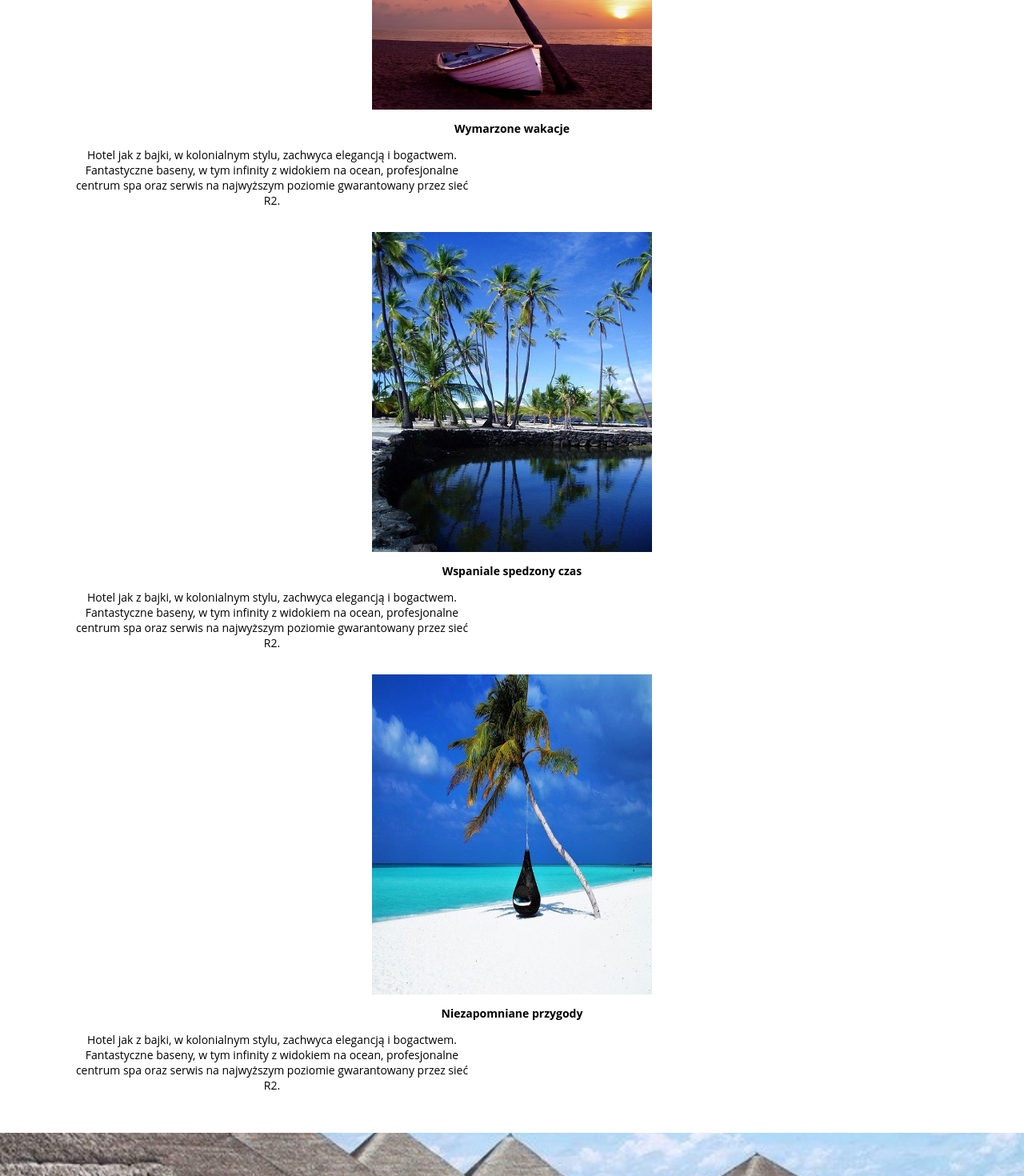
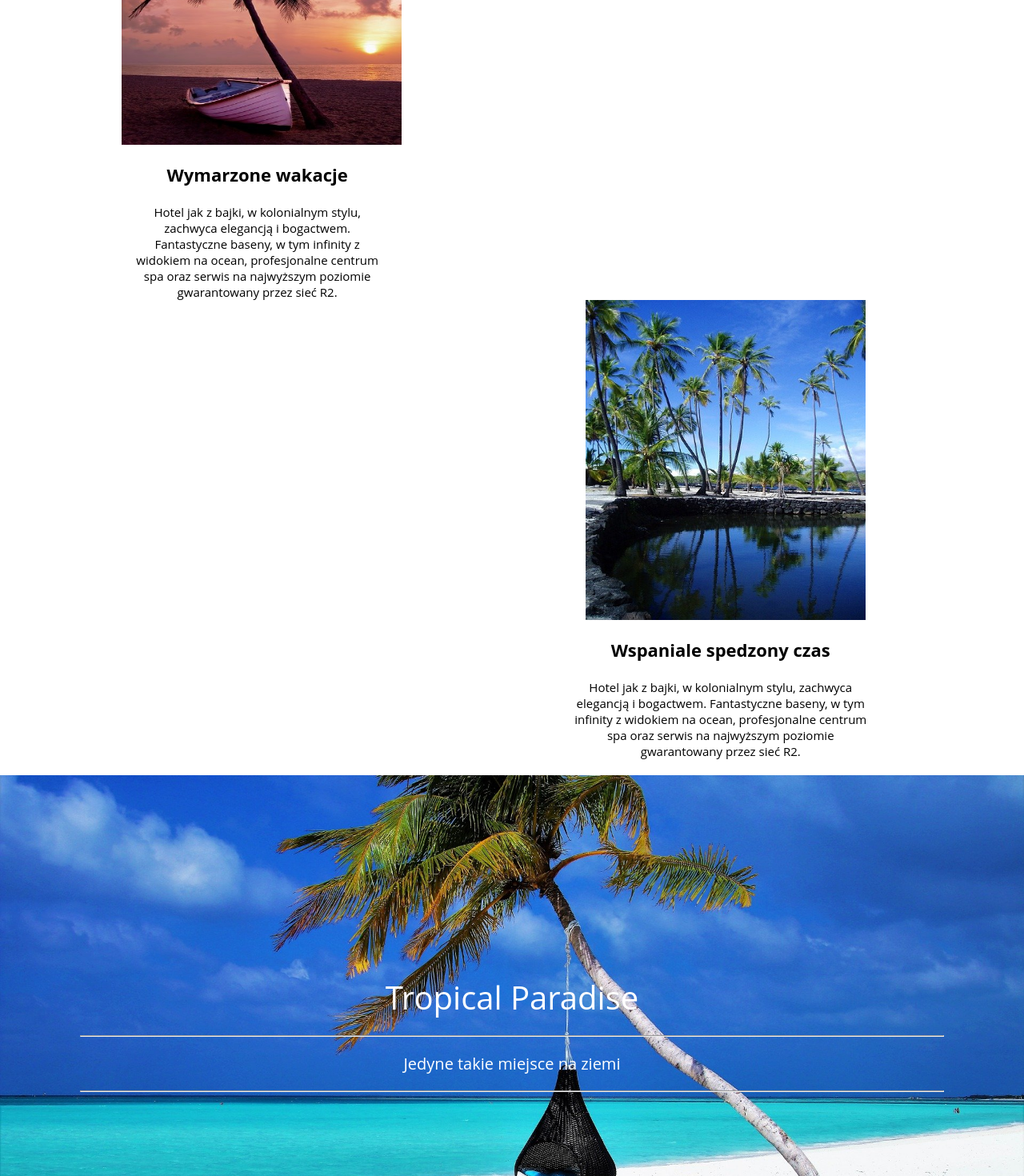
Before and after one commit to Szymofcion/React-Holiday, a React (Create React App) app: page / in a window 1280 px wide. Shown: the part 1040-2510 px from the top of the page at 80% size. Built offline with nearby package versions, Linux system fonts and the light colour scheme; no server answers.

Commit message:
added rwd

```diff
--- a/src/component/Dreams.js
+++ b/src/component/Dreams.js
@@ -1,6 +1,6 @@
 import Boat from "./img/boat_640.jpg";
-import Hawaii from './img/hawaii_640.jpg'
-import Maldives from './img/maldives4_640.jpg'
+import Hawaii from "./img/hawaii_640.jpg";
+import Maldives from "./img/maldives4_640.jpg";
 import "./Dreams.scss";
 
 const Dreams = () => {
@@ -8,11 +8,12 @@ const Dreams = () => {
     <main className="dreams">
       <div className="wrapper">
         <h2 className="section-heading"> Spełniaj marzenia</h2>
-        <div className="dreams__box">
+        <div className="grid-container">
+          <div className="dreams__box left1">
             <div className="dreams__box-img">
               <img src={Boat} alt="palma, zachód słońca,plaża" />
             </div>
-          <div className="dreams__box-text">
+            <div className="dreams__box-text ">
               <h3 className="dreams__title">Wymarzone wakacje</h3>
               <p className="dreams__text">
                 Hotel jak z bajki, w kolonialnym stylu, zachwyca elegancją i
@@ -22,7 +23,7 @@ const Dreams = () => {
               </p>
             </div>
           </div>
-        <div className="dreams__box">
+          <div className="dreams__box right2">
             <div className="dreams__box-img">
               <img src={Hawaii} alt="palma, zachód słońca,plaża" />
             </div>
@@ -36,7 +37,7 @@ const Dreams = () => {
               </p>
             </div>
           </div>
-        <div className="dreams__box">
+          <div className="dreams__box left3">
             <div className="dreams__box-img">
               <img src={Maldives} alt="palma, zachód słońca,plaża" />
             </div>
@@ -51,6 +52,7 @@ const Dreams = () => {
             </div>
           </div>
         </div>
+      </div>
     </main>
   );
 };
--- a/src/component/Dreams.scss
+++ b/src/component/Dreams.scss
@@ -1,8 +1,9 @@
-.wrapper{
+.wrapper {
     margin: 1em auto;
     width: 100%;
     max-width: 1200px;
 }
+
 .section-heading {
     text-align: center;
     margin: 1.5em;
@@ -18,6 +19,7 @@
         display: flex;
         justify-content: center;
         align-items: center;
+
         img {
             height: 40em;
             width: 35em;
@@ -31,25 +33,66 @@
         display: flex;
         flex-direction: column;
 
-        margin: 3  auto;
+        margin: 3 auto;
     }
 
     &__title {
         font-size: 1.4em;
-        margin:1em 0;
+        margin: 1em 0;
         text-align: center;
     }
 
     &__text {
+       margin: 0 2em;
+    text-align: center;
+        font-size: 1.4em;
 
-        text-align: center;
-        font-size: 1.4em;
-        max-width: 500px;
+    }
+
+}
+
+@media (min-width: 768px) {
+    .section-heading{
+        font-size: 3rem;
+    }
+    .dreams__box {
+        padding: 0;
+        margin: 0;
+    }
+
+    .grid-container {
+        display: grid;
+
+    }
+
+    .left1 {
+
+        grid-column: 1/3;
+        grid-row: 1 / 2;
+    }
+
+    .right2 {
+
+        grid-column: 3/6;
+        grid-row: 2;
+    }
+
+    .left3 {
+        display: none;
+    }
+   .dreams__box-text {
+    width: 70%;
+    transform: translate(20%);
+   }
+    .dreams {
+        &__title {
+            font-size: 2.2rem;
+        }
+
+        &__text {
+            font-size: 1.5rem;
+        }
     }
 }
-@media (min-width: 768px) {
-    .dreams__box{
-        display: grid;
-    }
-}
+
 @media (min-width: 1200px) {}
--- a/src/component/UI/Beautifier.scss
+++ b/src/component/UI/Beautifier.scss
@@ -1,5 +1,3 @@
-
-
 .hero-img {
     position: relative;
     background-image: url(../img/paradise_640.jpg);
@@ -25,3 +23,22 @@
         z-index: 3;
     }
 }
+
+@media (min-width: 768px) {
+    .hero-img__title {
+        color: #fff;
+        font-size: 4rem;
+    }
+
+    .hero-img__text {
+        color: #fff;
+        font-size: 2rem;
+    }
+
+    .hero-img {
+        background-image: url(../img/maldives4_1920.jpg);
+        padding: 25em 10em;
+    }
+}
+
+@media (min-width: 1200px) {}
```
Also changed, not shown: src/component/img/maldives4_1920.jpg (added). Lines whose indentation alone changed are shown as unchanged.
